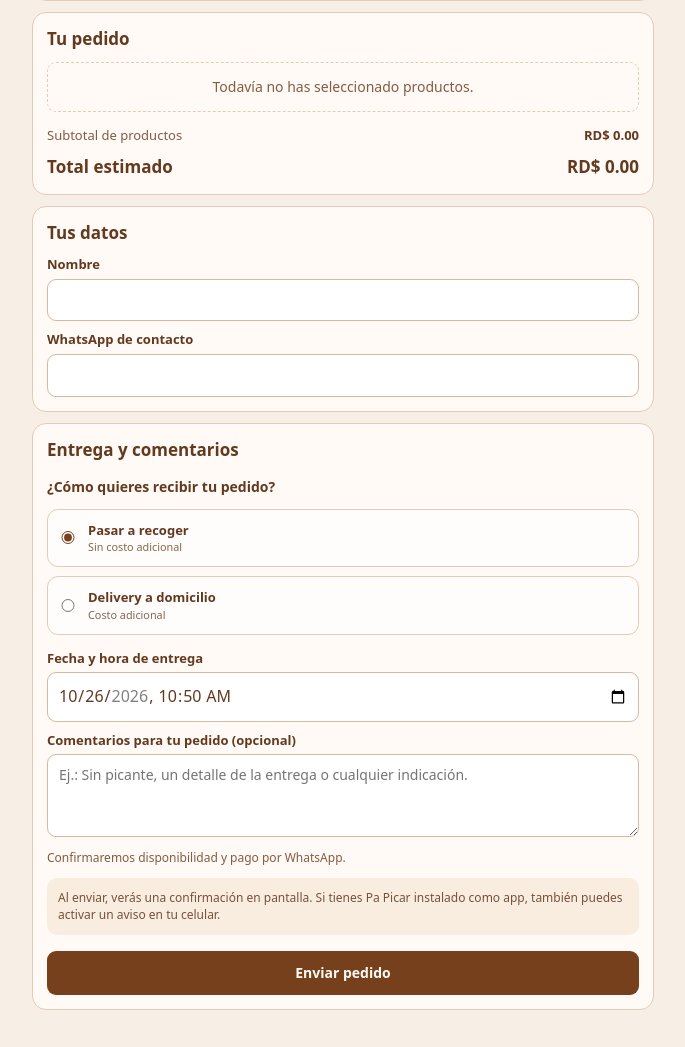
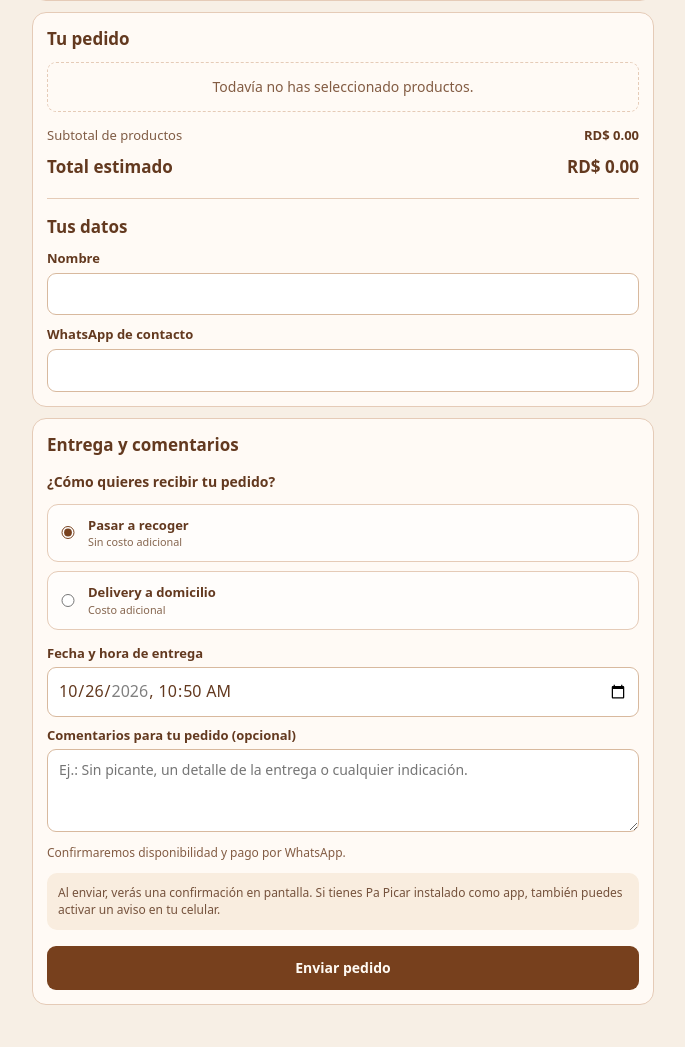
Before and after one commit to matiascorderoedwin-cmyk/Pa-picar, a Flask app: page /pedir in a window 1280 px wide. Shown: the part 378-1425 px from the top of the page, without its empty margins (297-982 px from the left). After the commit the page ends 1383 px from the top, so only its background shows below. Run offline with Flask 3, Linux system fonts and the light colour scheme; data that the repository does not hold is empty; some libraries are stand-ins or nearby versions.

Commit message:
Combine order summary and customer contact fields in one card

```diff
--- a/templates/pedir.html
+++ b/templates/pedir.html
@@ -43,6 +43,11 @@
     .cantidad-btn { width: 30px; height: 30px; font-size: 18px; line-height: 1; }
     .numero { min-width: 18px; text-align: center; font-weight: 750; }
     .total { display: flex; justify-content: space-between; align-items: baseline; gap: 10px; padding-top: 10px; font-size: 17px; font-weight: 800; }
+    /* Datos de contacto dentro de la misma tarjeta del resumen del pedido. */
+    .datos-contacto { border-top: 1px solid #e5cbb7; margin-top: 18px; padding-top: 16px; }
+    .datos-contacto h2 { margin: 0 0 10px; }
+    .datos-contacto label { margin-top: 10px; }
+    .datos-contacto input { display: block; width: 100%; }
     .enviar { width: 100%; padding: 12px; margin-top: 12px; font-size: 14px; }
     .error { background: #ffe6df; color: #852d1b; border-radius: 9px; padding: 10px; margin-bottom: 10px; }
     .regla-minimo { background: #fff0de; border: 1px solid #e7c4a0; color: #70421f;
@@ -145,13 +150,13 @@
         <div class="linea-precio"><span>Subtotal de productos</span><strong id="subtotal">RD$ 0.00</strong></div>
         <div id="fila-delivery" class="linea-precio" hidden><span>Servicio de delivery</span><strong>RD$ 100.00</strong></div>
         <div class="total"><span>Total estimado</span><span id="total">RD$ 0.00</span></div>
-      </section>
-      <section class="card" aria-labelledby="titulo-cliente">
-        <h2 id="titulo-cliente">Tus datos</h2>
-        <label for="nombre">Nombre</label>
-        <input id="nombre" name="nombre" required minlength="2" maxlength="100" autocomplete="name">
-        <label for="telefono">WhatsApp de contacto</label>
-        <input id="telefono" name="telefono" type="tel" required minlength="7" maxlength="30" autocomplete="tel">
+        <div class="datos-contacto" aria-labelledby="titulo-cliente">
+          <h2 id="titulo-cliente">Tus datos</h2>
+          <label for="nombre">Nombre</label>
+          <input id="nombre" name="nombre" required minlength="2" maxlength="100" autocomplete="name">
+          <label for="telefono">WhatsApp de contacto</label>
+          <input id="telefono" name="telefono" type="tel" required minlength="7" maxlength="30" autocomplete="tel">
+        </div>
       </section>
 
       <section class="card" aria-labelledby="titulo-entrega">
```
